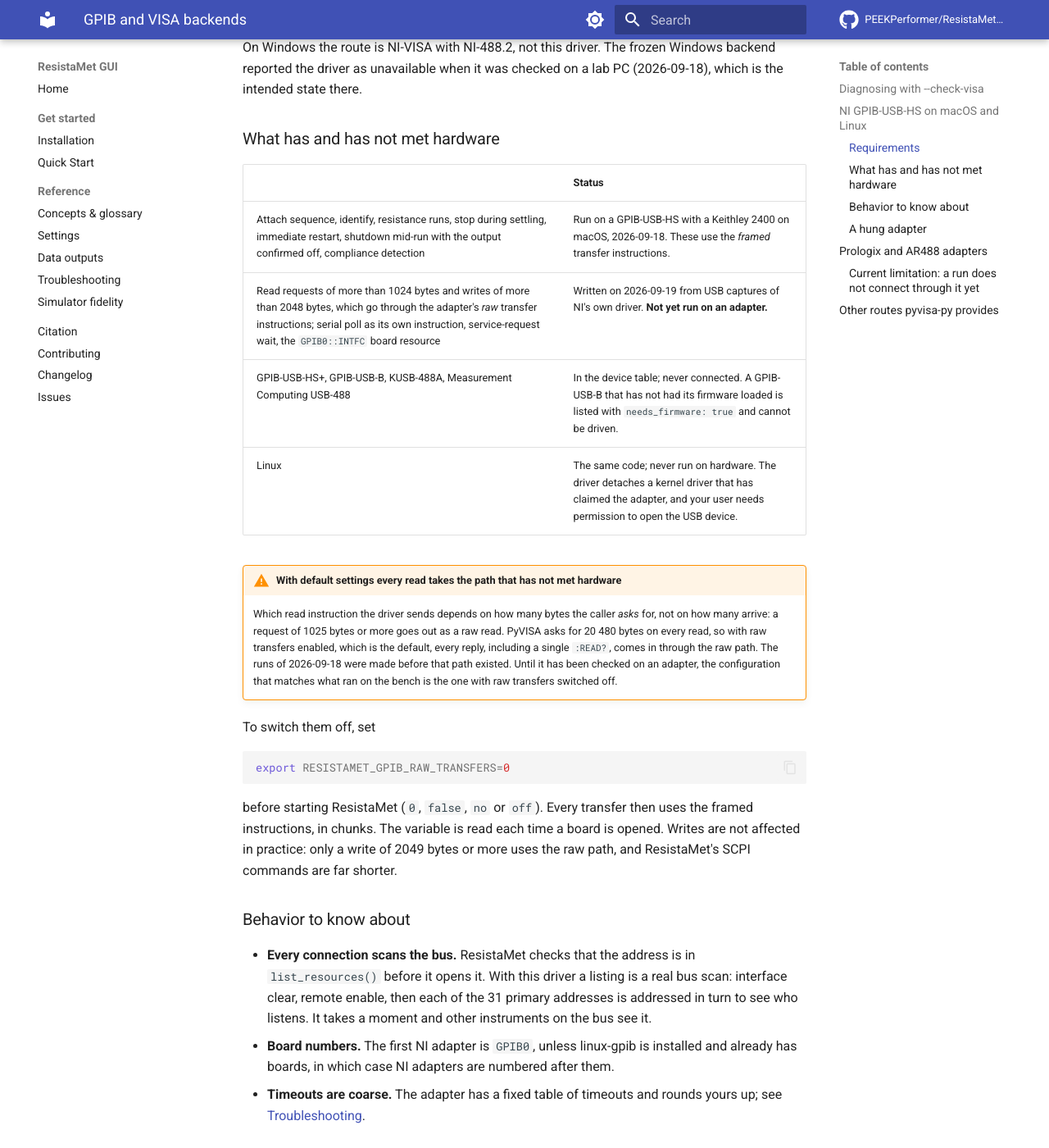
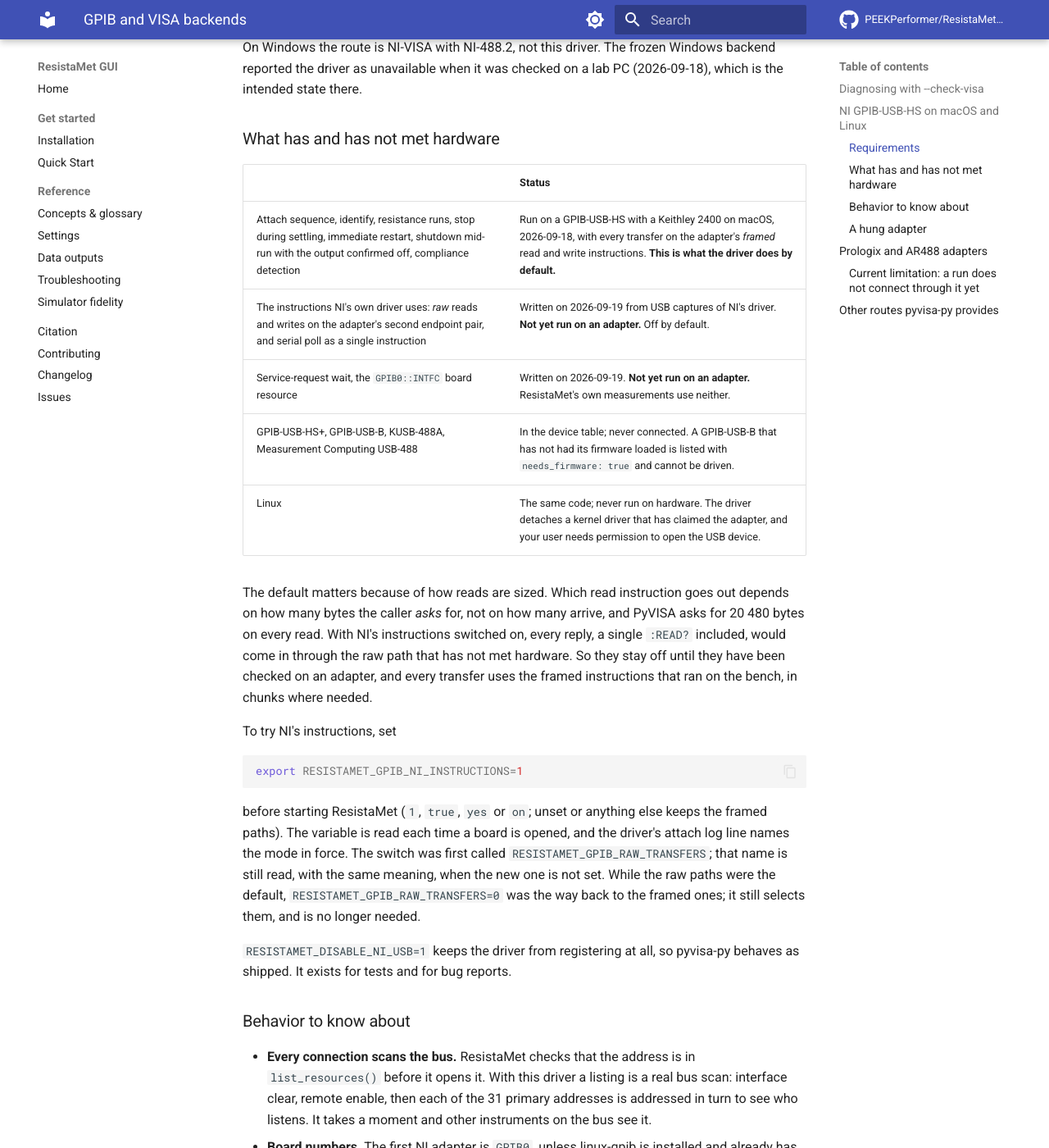
Before and after one commit to PEEKPerformer/ResistaMet-GUI, an MkDocs documentation site: the page built from docs/gpib.md, in a window 1280 px wide and 1400 px high, scrolled down 3163 px. Shown: the whole window at 82% size. Built offline with MkDocs 1.6.1 and Material for MkDocs 9.7.7, drawn with Linux system fonts in a browser that asks for light colours; comment, search, counter and statistics services are not loaded; some of the changed text lies outside the part shown.

Commit message:
Follow the driver's switch to framed transfers by default
The page warned that every read took the raw path nobody had run on an
adapter. The driver now keeps every transfer framed unless
RESISTAMET_GPIB_NI_INSTRUCTIONS asks for NI's instructions, so the
default is the configuration that ran on the bench. Describe that, the
older name of the switch, and RESISTAMET_DISABLE_NI_USB.

Note as well that only a Prologix INTFC name is ever opened as the
GPIB interface.

````diff
--- a/docs/gpib.md
+++ b/docs/gpib.md
@@ -87,21 +87,23 @@
 
 | | Status |
 |---|---|
-| Attach sequence, identify, resistance runs, stop during settling, immediate restart, shutdown mid-run with the output confirmed off, compliance detection | Run on a GPIB-USB-HS with a Keithley 2400 on macOS, 2026-09-18. These use the *framed* transfer instructions. |
-| Read requests of more than 1024 bytes and writes of more than 2048 bytes, which go through the adapter's *raw* transfer instructions; serial poll as its own instruction, service-request wait, the `GPIB0::INTFC` board resource | Written on 2026-09-19 from USB captures of NI's own driver. **Not yet run on an adapter.** |
+| Attach sequence, identify, resistance runs, stop during settling, immediate restart, shutdown mid-run with the output confirmed off, compliance detection | Run on a GPIB-USB-HS with a Keithley 2400 on macOS, 2026-09-18, with every transfer on the adapter's *framed* read and write instructions. **This is what the driver does by default.** |
+| The instructions NI's own driver uses: *raw* reads and writes on the adapter's second endpoint pair, and serial poll as a single instruction | Written on 2026-09-19 from USB captures of NI's driver. **Not yet run on an adapter.** Off by default. |
+| Service-request wait, the `GPIB0::INTFC` board resource | Written on 2026-09-19. **Not yet run on an adapter.** ResistaMet's own measurements use neither. |
 | GPIB-USB-HS+, GPIB-USB-B, KUSB-488A, Measurement Computing USB-488 | In the device table; never connected. A GPIB-USB-B that has not had its firmware loaded is listed with `needs_firmware: true` and cannot be driven. |
 | Linux | The same code; never run on hardware. The driver detaches a kernel driver that has claimed the adapter, and your user needs permission to open the USB device. |
 
-!!! warning "With default settings every read takes the path that has not met hardware"
-    Which read instruction the driver sends depends on how many bytes the caller *asks* for, not on how many arrive: a request of 1025 bytes or more goes out as a raw read. PyVISA asks for 20 480 bytes on every read, so with raw transfers enabled, which is the default, every reply, including a single `:READ?`, comes in through the raw path. The runs of 2026-09-18 were made before that path existed. Until it has been checked on an adapter, the configuration that matches what ran on the bench is the one with raw transfers switched off.
+The default matters because of how reads are sized. Which read instruction goes out depends on how many bytes the caller *asks* for, not on how many arrive, and PyVISA asks for 20 480 bytes on every read. With NI's instructions switched on, every reply, a single `:READ?` included, would come in through the raw path that has not met hardware. So they stay off until they have been checked on an adapter, and every transfer uses the framed instructions that ran on the bench, in chunks where needed.
 
-To switch them off, set
+To try NI's instructions, set
 
 ```bash
-export RESISTAMET_GPIB_RAW_TRANSFERS=0
+export RESISTAMET_GPIB_NI_INSTRUCTIONS=1
 ```
 
-before starting ResistaMet (`0`, `false`, `no` or `off`). Every transfer then uses the framed instructions, in chunks. The variable is read each time a board is opened. Writes are not affected in practice: only a write of 2049 bytes or more uses the raw path, and ResistaMet's SCPI commands are far shorter.
+before starting ResistaMet (`1`, `true`, `yes` or `on`; unset or anything else keeps the framed paths). The variable is read each time a board is opened, and the driver's attach log line names the mode in force. The switch was first called `RESISTAMET_GPIB_RAW_TRANSFERS`; that name is still read, with the same meaning, when the new one is not set. While the raw paths were the default, `RESISTAMET_GPIB_RAW_TRANSFERS=0` was the way back to the framed ones; it still selects them, and is no longer needed.
+
+`RESISTAMET_DISABLE_NI_USB=1` keeps the driver from registering at all, so pyvisa-py behaves as shipped. It exists for tests and for bug reports.
 
 ### Behavior to know about
 
@@ -132,7 +134,7 @@
 | Serial (USB) | Windows | `PRLGX-ASRL[board]::5::INTFC` for COM5: the port number alone, not `COM5` |
 | Ethernet | any | `PRLGX-TCPIP[board]::<host>[::port]::INTFC`, port 1234 by default |
 
-For example `PRLGX-ASRL::/dev/cu.usbserial-PX12345::INTFC` with the instrument at `GPIB0::24::INSTR`. A value that does not match `PRLGX-ASRL…::INTFC` or `PRLGX-TCPIP…::INTFC` is rejected when the setting is saved through the API.
+For example `PRLGX-ASRL::/dev/cu.usbserial-PX12345::INTFC` with the instrument at `GPIB0::24::INSTR`. A value that does not match `PRLGX-ASRL…::INTFC` or `PRLGX-TCPIP…::INTFC` is rejected when the setting is saved, and nothing else is ever opened as an interface: a scan or identify that names, say, `ASRL3::INSTR` as the interface is refused without touching that port.
 
 - It needs the **pyvisa-py** backend. Under a vendor library the setting is ignored and a warning is logged, because NI-VISA has no such resource class.
 - If the interface cannot be opened, the error names it (`Could not open GPIB interface PRLGX-ASRL…`) instead of a later "instrument not found". A scan or identify through the API answers 503 with that text.
````
